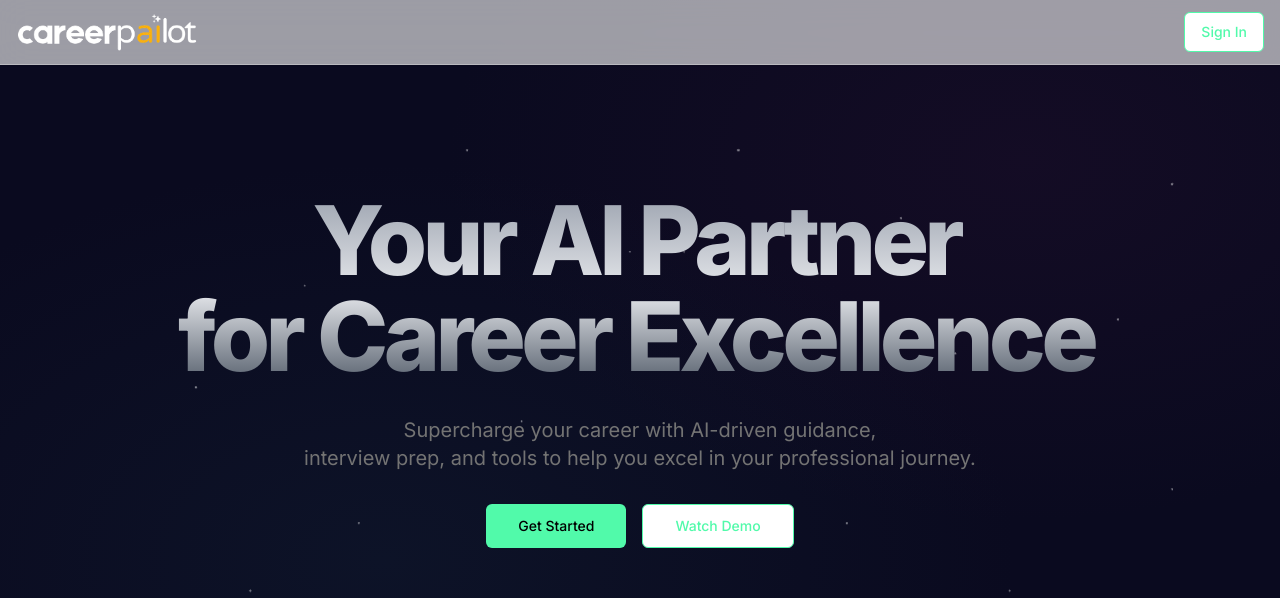
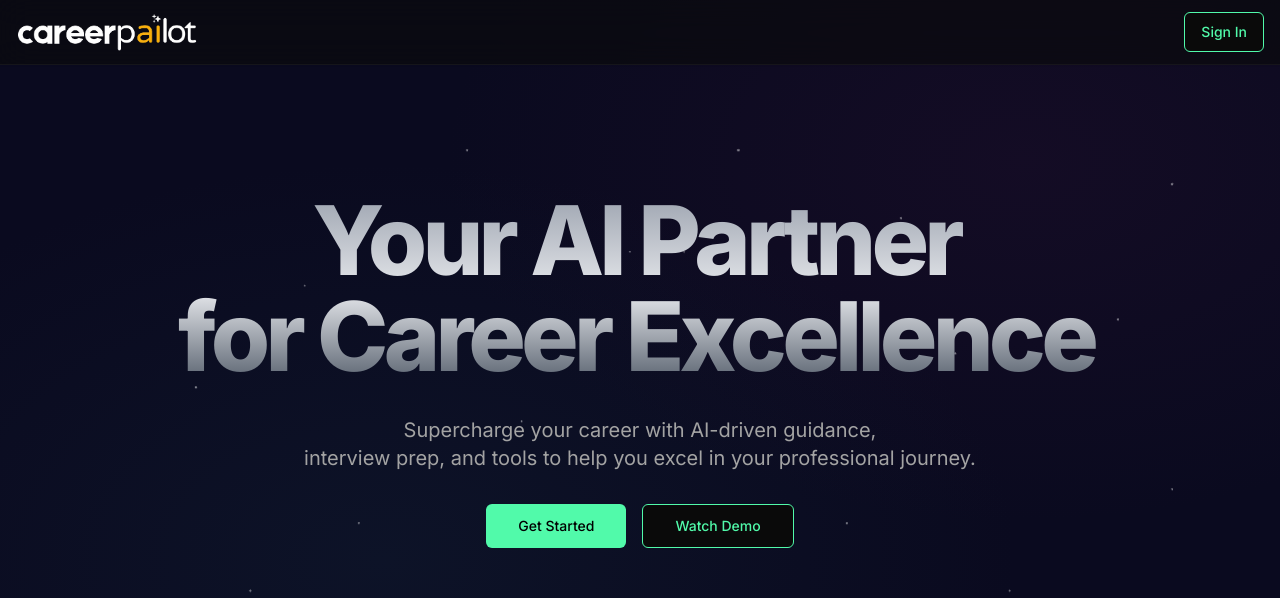
Before and after one commit to DevMaverickMB/CareerPailot, a Next.js app: page / in a window 1280 px wide. Shown: the top 598 px of the page. Built offline with nearby package versions, Linux system fonts and the light colour scheme; no server answers.

Commit message:
updated theme

```diff
--- a/app/layout.js
+++ b/app/layout.js
@@ -24,7 +24,7 @@ export default function RootLayout({ children }) {
         <body className={`${inter.className}`}>
           <ThemeProvider
             attribute="class"
-            // defaultTheme="dark"
+            defaultTheme="dark"
             enableSystem
             disableTransitionOnChange
           >
```
